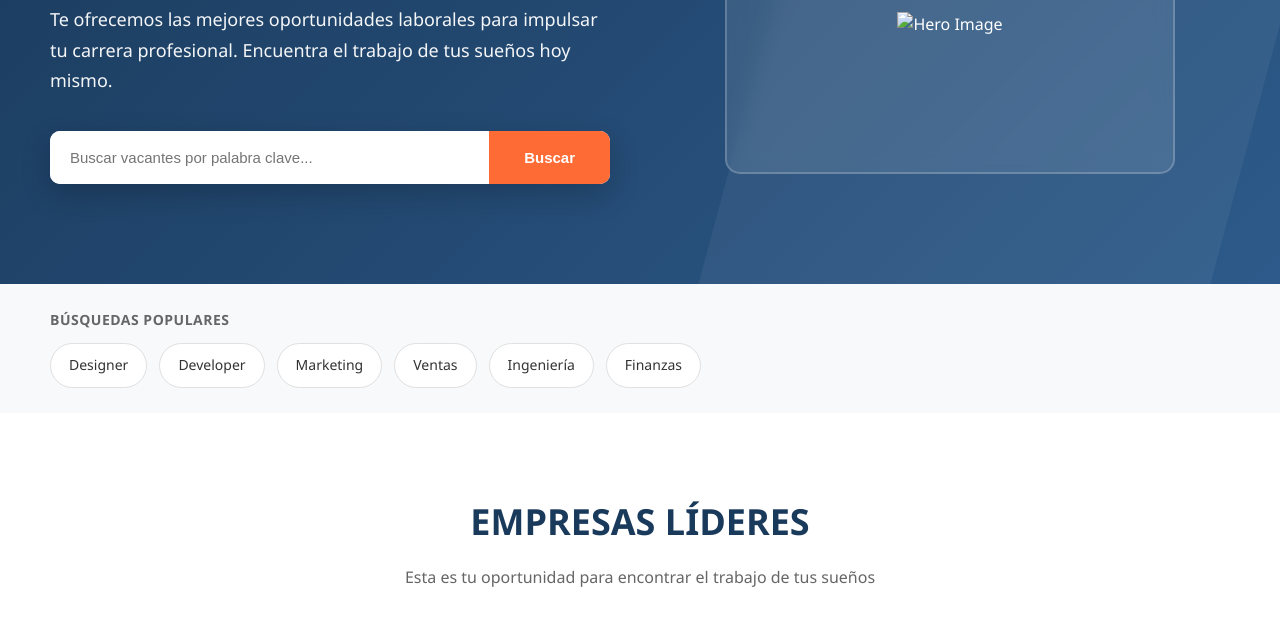
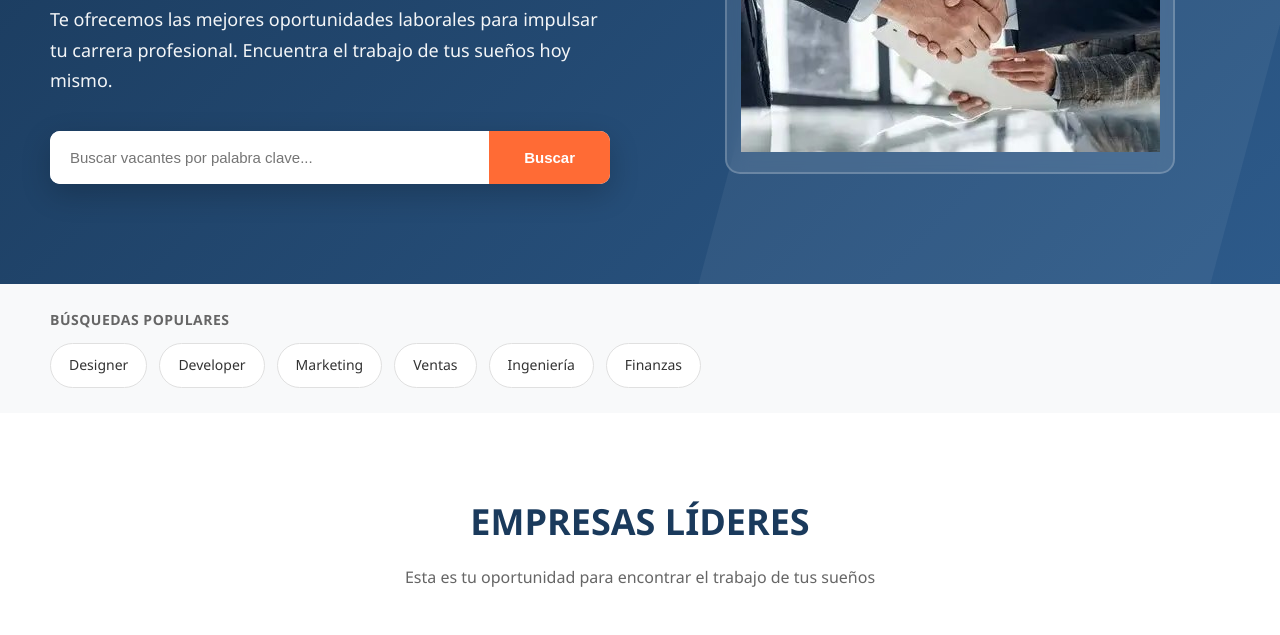
Before and after one commit to 2404004Lea/impulso-laboral, a plain HTML site: page bienvenida.html in a window 1280 px wide. Shown: the part 316-951 px from the top of the page. Drawn offline with Linux system fonts and the light colour scheme.

Commit message:
Refactor bienvenida.html structure and content}
Updated HTML structure and content for the bienvenida page, including header, hero section, popular searches, companies section, features, info section, CTA, and footer.

```diff
--- a/bienvenida.html
+++ b/bienvenida.html
@@ -36,7 +36,7 @@
             </div>
             <div class="hero-image">
                 <div class="hero-illustration">
-                    <image src="../images/manos_Estrechadas.jpg" alt="Hero Image">
+                    <image src="manos_Estrechadas.jpg" alt="Hero Image">
                     <span></span>
                 </div>
             </div>
```
